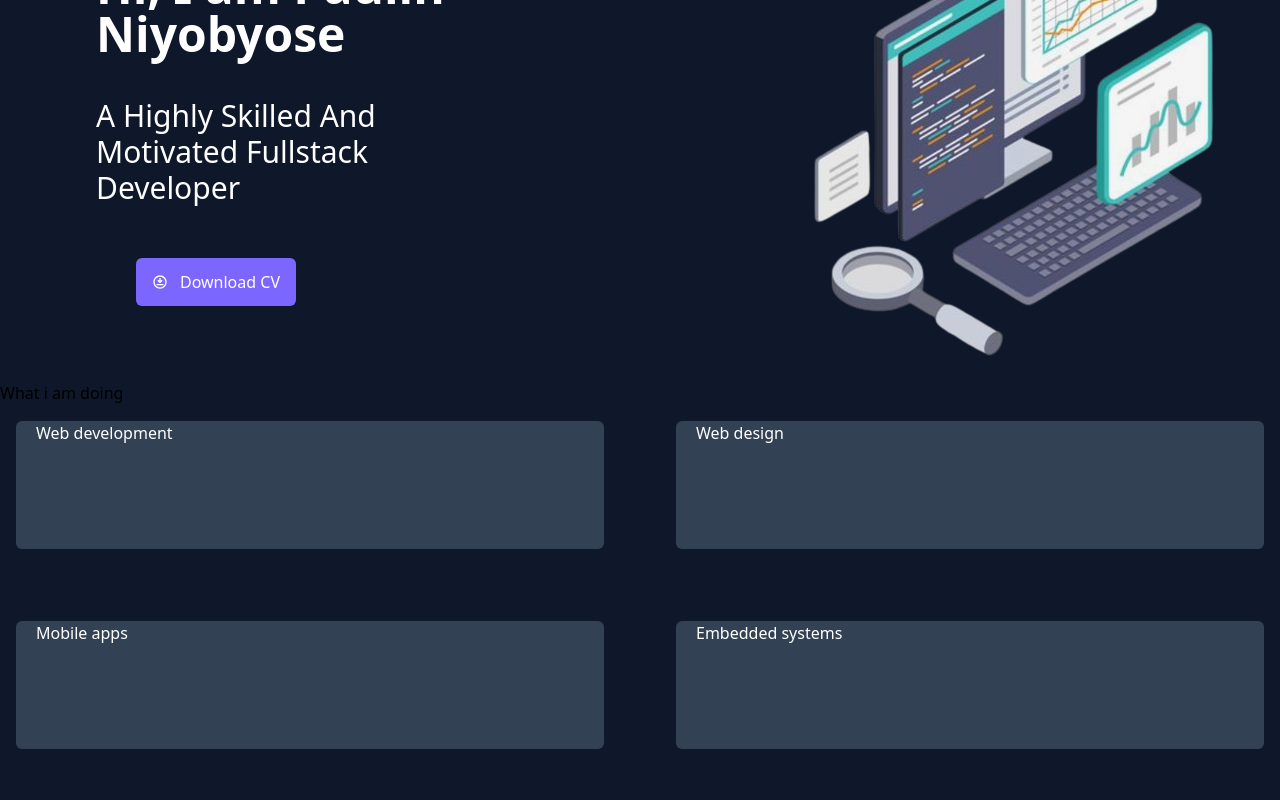
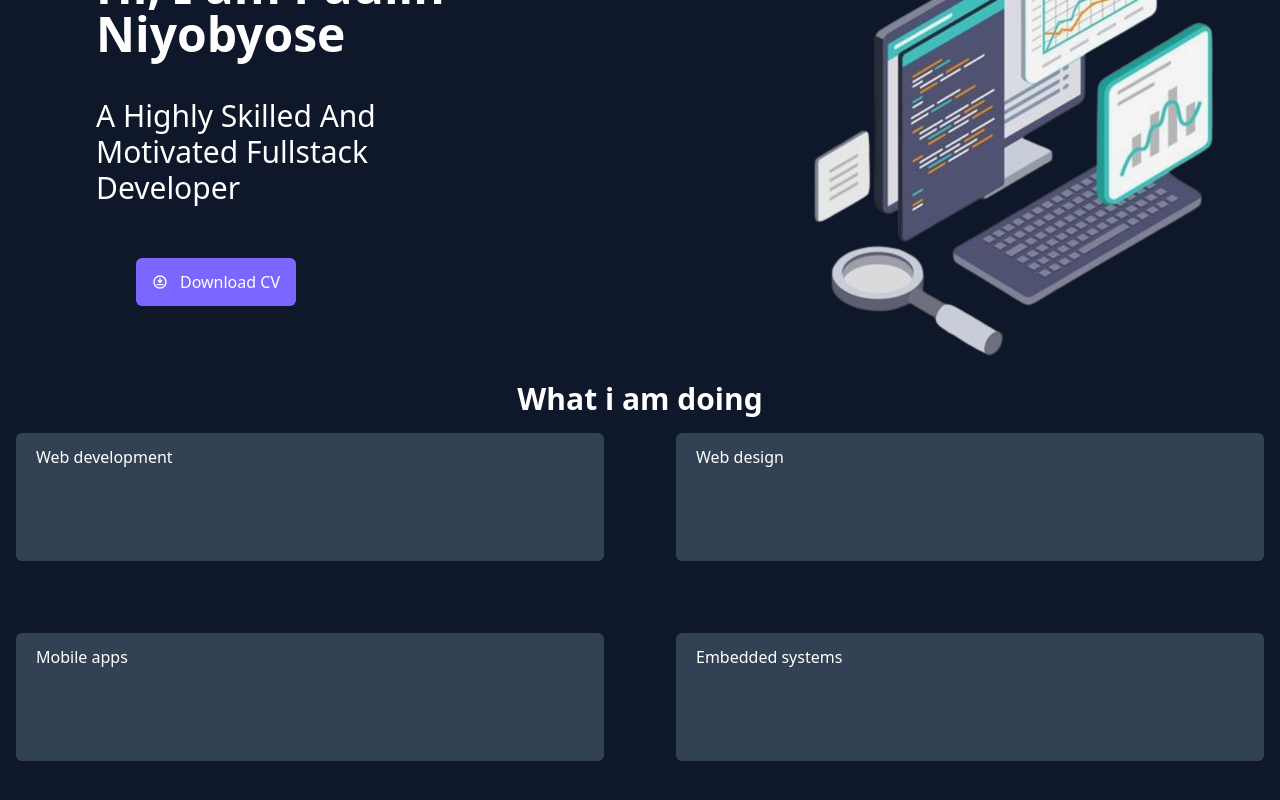
Before and after one commit to Paulin-NIYOBYOSE/PORTIFOLIO, a React (Vite) app: page / in a window 1280 px wide. Shown: the part 238-1038 px from the top of the page. Built offline with nearby package versions, Linux system fonts and the light colour scheme.

Commit message:
first commit on the testmonials section

```diff
--- a/index.html
+++ b/index.html
@@ -3,7 +3,7 @@
 
 <head>
   <meta charset="UTF-8" />
-  <link rel="icon" type="image/svg+xml" href="/vite.svg" />
+  <link rel="icon" type="image/png" href="../portifolio/src/components/images/logo.png" />
   <meta name="viewport" content="width=device-width, initial-scale=1.0" />
   <title>Vite + React + TS</title>
 
--- a/package.json
+++ b/package.json
@@ -19,6 +19,7 @@
   "devDependencies": {
     "@types/react": "^18.2.56",
     "@types/react-dom": "^18.2.19",
+    "@types/react-scroll": "^1.8.10",
     "@typescript-eslint/eslint-plugin": "^7.0.2",
     "@typescript-eslint/parser": "^7.0.2",
     "@vitejs/plugin-react": "^4.2.1",
--- a/src/components/Landon.tsx
+++ b/src/components/Landon.tsx
@@ -20,14 +20,14 @@ const Nav: React.FC = () => {
       root.style.setProperty("--nav-bg-color", "white");
       root.style.setProperty("--nav-text-color", "black");
     } else {
-      root.style.setProperty("--nav-bg-color", "#1a202c");
+      root.style.setProperty("--nav-bg-color", "#0F172A");
       root.style.setProperty("--nav-text-color", "white");
     }
   };
 
   return (
     <>
-      <nav>
+      <nav className="">
         <div
           className={`hidden ${
             isDarkMode ? "bg-white text-slate-700" : "bg-slate-900 text-white"
@@ -43,23 +43,21 @@ const Nav: React.FC = () => {
               <div className="lg:flex md:flex lg: flex-1 items-center justify-end font-normal lg:gap- md:gap-20">
                 <ul className="flex lg:gap-10 md:gap-5 lg:ml-52 md:ml-32 mt-2  font-semibold">
                   <Link to="Projects">
-                    <li>Projects</li>
+                    <li className="cursor-pointer">Projects</li>
                   </Link>
                   <Link to="About">
-                    <li>About me</li>
+                    <li className="cursor-pointer">About me</li>
                   </Link>
                   <Link to="resume">
-                    <li>Resume</li>
+                    <li className="cursor-pointer">Resume</li>
                   </Link>
                   <Link to="contact">
-                    <li>Contact</li>
+                    <li className="cursor-pointer">Contact</li>
                   </Link>
                 </ul>
-                <Link>
-                  <button className="h-10 w-24 bg-purple rounded-md ml-10">
-                    Hire me
-                  </button>
-                </Link>
+                <button className="h-10 w-24 bg-purple rounded-md ml-10">
+                  Hire me
+                </button>
               </div>
               <div className="bg-slate-800 w-10 flex items-center justify-center pb-1 rounded-lg cursor-pointer  md:ml-10">
                 {isDarkMode ? (
@@ -119,13 +117,13 @@ const Nav: React.FC = () => {
           isDarkMode ? "bg-white text-black" : "bg-slate-900 text-white"
         } sm:h-10vh lg:flex justify-between lg:py-5 pl-4 gap-5`}
       >
-        <div className="pt-20 lg:pl-20">
+        <div className="pt-20 lg:pl-20 md:gap-10">
           <h3
             className={`${
               isDarkMode
                 ? "font-general-semibold bg-white text-slate-600"
                 : "bg-slate-900 text-white"
-            } text-5xl sm:h-10vh lg:flex justify-between z-50 lg:py-5 font-bold mb-10 md:mb-0`}
+            } text-5xl sm:h-10vh lg:flex justify-between z-50 lg:py-5 font-bold mb-10 md:mb-0 `}
           >
             Hi, I am Paulin <br /> Niyobyose
           </h3>
@@ -151,26 +149,31 @@ const Nav: React.FC = () => {
       </div>
       {/* what i am doing section */}
 
-      <section className="bg-slate-900 h-13 w-full">
-        <h3>What i am doing</h3>
-        <div className="grid grid-cols-2 gap-10">
-          <div className="bg-slate-700 text-white h-32 rounded-md m-4 pl-5">
+      <section className="bg-slate-900 md:h-13 h-96 w-full">
+        <h3 className="flex items-center justify-center text-white text-3xl font-bold">
+          What i am doing
+        </h3>
+        <div className="grid md:grid-cols-2 gap-10">
+          <div className="bg-slate-700 text-white h-32 rounded-md m-4 pl-5 pt-3">
             Web development
           </div>
 
-          <div className="bg-slate-700 text-white h-32 rounded-md m-4 pl-5">
+          <div className="bg-slate-700 text-white h-32 rounded-md m-4 pl-5 pt-3">
             Web design
           </div>
 
-          <div className="bg-slate-700 text-white h-32 rounded-md m-4 pl-5">
+          <div className="bg-slate-700 text-white h-32 rounded-md m-4 pl-5 pt-3">
             Mobile apps
           </div>
 
-          <div className="bg-slate-700 text-white h-32 rounded-md m-4 pl-5">
+          <div className="bg-slate-700 text-white h-32 rounded-md m-4 pl-5 pt-3">
             Embedded systems
           </div>
         </div>
       </section>
+
+      {/* Testmonials section */}
+      <section></section>
     </>
   );
 };
--- a/tailwind.config.js
+++ b/tailwind.config.js
@@ -10,7 +10,7 @@ export default {
         100: "25rem",
 
         13: "30rem",
-        96: "38rem",
+        96: "50rem",
       },
       colors: {
         purple: "#7B66FF",
```
Also changed, not shown: 1 other file (tests, documents, lock files or other folders).
